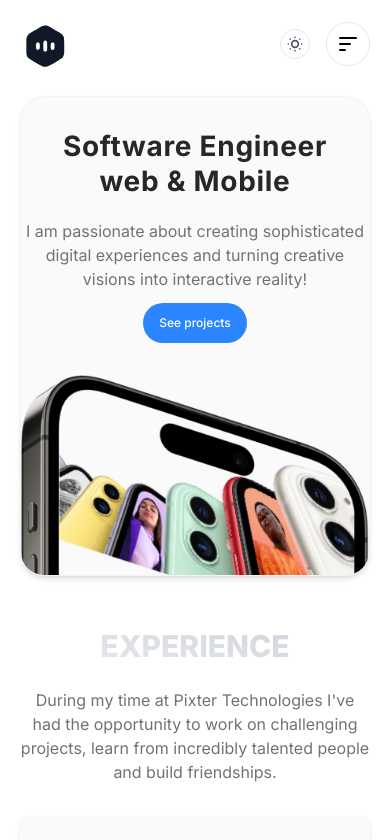
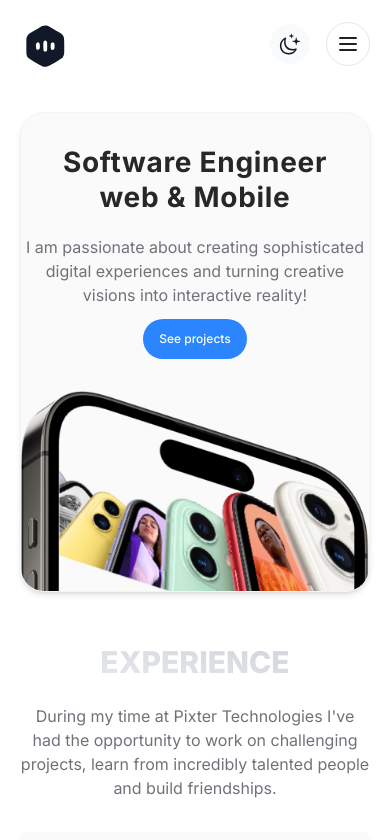
Before and after one commit to MikeFernando/devmaikera, a Next.js app: page / in a window 390 px wide. Shown: the top 840 px of the page. Built offline with nearby package versions, Linux system fonts and the light colour scheme.

Commit message:
button darkmode mobile

```diff
--- a/src/app/layout.tsx
+++ b/src/app/layout.tsx
@@ -19,10 +19,10 @@ export default function RootLayout({
   children: React.ReactNode
 }) {
   return (
-    <html lang="en" className="antialiased">
+    <html lang="en" className="scroll-smooth antialiased">
       <body className={inter.className}>
         <ThemeProvider enableSystem={true} attribute="class">
-          <div className="overflow-hidden bg-white dark:bg-cinza-800 ">
+          <div className="overflow-hidden bg-white dark:bg-cinza-800">
             {children}
           </div>
         </ThemeProvider>
--- a/src/app/projects.tsx
+++ b/src/app/projects.tsx
@@ -1,11 +1,11 @@
-import React from 'react'
-
-export const projects = () => {
+export default function Projects() {
   return (
-    <div className="bg-white">
-      <main className="max-w-7xl bg-gray-50 dark:bg-cinza-900">
-        <ul className="grid grid-cols-3">
-          <li></li>
+    <div className="bg-white dark:bg-cinza-900">
+      <main className="max-w-7xl bg-gray-50 dark:bg-cinza-800">
+        <ul className="grid grid-cols-3 gap-10">
+          <li>projeto 1</li>
+          <li>projeto 2</li>
+          <li>projeto 3</li>
         </ul>
       </main>
     </div>
--- a/src/components/Experience/index.tsx
+++ b/src/components/Experience/index.tsx
@@ -2,7 +2,10 @@ import React from 'react'
 
 export const Experience = () => {
   return (
-    <section className="mx-auto flex flex-col items-center justify-center p-5 md:min-h-screen lg:-mb-32 lg:max-w-7xl lg:py-20">
+    <section
+      id="experience"
+      className="mx-auto flex flex-col items-center justify-center p-5 md:min-h-screen lg:-mb-32 lg:max-w-7xl lg:py-20"
+    >
       <div className="flex flex-col items-center justify-center text-4xl font-bold leading-tight md:mb-24 lg:flex lg:flex-row lg:items-center lg:gap-28">
         <h2 className="mt-8 bg-gradient-to-tr from-gray-200 to-gray-300 bg-clip-text font-montserrat text-3xl font-extrabold uppercase text-transparent dark:bg-gradient-to-br dark:from-gray-200 dark:to-black sm:text-4xl lg:max-w-xs lg:break-all lg:text-9xl lg:tracking-wider">
           Experience
--- a/src/components/Header/MenuHamburger/SvgMenu.tsx
+++ /dev/null
@@ -1,24 +0,0 @@
-import * as React from 'react'
-
-type Props = React.ComponentProps<'svg'>
-
-export function SvgMenu(props: Props) {
-  return (
-    <svg
-      width="800px"
-      height="800px"
-      viewBox="0 0 24 24"
-      fill="none"
-      xmlns="http://www.w3.org/2000/svg"
-      {...props}
-    >
-      <path
-        d="M4 6h16M4 12h10M4 18h5"
-        stroke="#000"
-        strokeWidth={2}
-        strokeLinecap="round"
-        strokeLinejoin="round"
-      />
-    </svg>
-  )
-}
--- a/src/components/Header/MenuHamburger/index.tsx
+++ b/src/components/Header/MenuHamburger/index.tsx
@@ -2,12 +2,32 @@ import React from 'react'
 
 export const MenuHamburger = () => {
   return (
-    <div className="absolute -bottom-[300px] left-0 right-0 h-[300px] rounded-b-2xl bg-white shadow-md transition-all duration-500 md:hidden">
+    <div className="absolute -bottom-[300px] left-0 right-0 top-20 z-[999px] h-[300px] rounded-b-2xl bg-white shadow-md transition-all duration-500 dark:bg-cinza-800 md:hidden">
       <div className="flex h-[300px] flex-col items-center justify-center space-y-8 px-2 pb-2 pt-2 sm:px-3">
-        <a href="#home">Home</a>
-        <a href="#experience">Experience</a>
-        <a href="#skills">Skills</a>
-        <a href="#">Projects</a>
+        <a
+          className="bg-white text-cinza-900 dark:bg-cinza-800 dark:text-white"
+          href="#home"
+        >
+          Home
+        </a>
+        <a
+          className="bg-white text-cinza-900 dark:bg-cinza-800 dark:text-white"
+          href="#experience"
+        >
+          Experience
+        </a>
+        <a
+          className="bg-white text-cinza-900 dark:bg-cinza-800 dark:text-white"
+          href="#skills"
+        >
+          Skills
+        </a>
+        <a
+          className="bg-white text-cinza-900 dark:bg-cinza-800 dark:text-white"
+          href="#"
+        >
+          Projects
+        </a>
       </div>
     </div>
   )
--- a/src/components/Header/index.tsx
+++ b/src/components/Header/index.tsx
@@ -4,10 +4,9 @@ import React, { useEffect } from 'react'
 import { useTheme } from 'next-themes'
 import Link from 'next/link'
 
-import { SunDim, X } from 'lucide-react'
+import { Menu, SunDim, X } from 'lucide-react'
 import { Moon } from './Moon'
 import { Logo } from './Logo'
-import { SvgMenu } from './MenuHamburger/SvgMenu'
 import { MenuHamburger } from './MenuHamburger'
 
 export const Header = () => {
@@ -44,7 +43,7 @@ export const Header = () => {
   }
 
   return (
-    <header className="fixed z-50 h-20 w-full bg-white dark:bg-cinza-800 lg:h-28 lg:pt-6">
+    <header className="z-50 h-20 w-full bg-white dark:bg-cinza-800 lg:h-28 lg:pt-6">
       <div className="mx-auto flex items-center justify-between px-5 pt-4 md:max-w-4xl lg:max-w-5xl lg:px-0 lg:pt-0 xl:max-w-7xl ">
         <div>
           <Logo className="h-14 w-14 -rotate-[8deg] fill-gray-900 dark:fill-white" />
@@ -89,18 +88,16 @@ export const Header = () => {
 
         {/* menu mobile */}
         <div className="flex items-center gap-4 md:hidden">
-          <button className="rounded-full border border-gray-200 p-1">
-            <SunDim size={20} className="text-gray-600" />
-          </button>
+          {renderThemeChanger()}
 
           <button
             onClick={handleMenu}
             className="flex h-11 w-11 items-center justify-center rounded-full border border-gray-200 p-2"
           >
             {open === true ? (
-              <X className='className="h-6 fill-gray-800" w-6' />
+              <X className='className="w-6 h-6 fill-gray-800 dark:fill-white' />
             ) : (
-              <SvgMenu className="h-6 w-6 fill-gray-800" />
+              <Menu className="h-6 w-6 text-cinza-900 dark:fill-white dark:text-white " />
             )}
           </button>
         </div>
--- a/src/components/Home/index.tsx
+++ b/src/components/Home/index.tsx
@@ -10,7 +10,10 @@ import Link from 'next/link'
 
 export const Main = () => {
   return (
-    <main className="mx-5 mt-24 flex h-[480px] flex-col items-center justify-between overflow-hidden rounded-3xl border border-gray-100 bg-neutral-50 shadow-md  dark:border-neutral-800 dark:bg-cinza-900 xxs:h-auto md:mt-24 lg:mx-auto lg:mt-28 lg:max-w-5xl xl:max-w-7xl">
+    <main
+      id="home"
+      className="mx-5 mt-8 flex h-[480px] flex-col items-center justify-between overflow-hidden rounded-3xl border border-gray-100 bg-neutral-50 shadow-md  dark:border-neutral-800 dark:bg-cinza-900 xxs:h-auto lg:mx-auto lg:mt-0 lg:max-w-5xl xl:max-w-7xl"
+    >
       <div className="flex flex-col items-center">
         <h1 className="min-320:text-4xl mt-8 text-center text-[28px] font-bold leading-tight tracking-wide text-zinc-800 dark:text-white sm:pt-10 md:text-5xl lg:text-5xl xl:text-6xl">
           Software Engineer <br /> web & Mobile{' '}
@@ -20,7 +23,7 @@ export const Main = () => {
           turning creative visions into interactive reality!
         </p>
         <Link
-          href="#"
+          href="/projects"
           type="button"
           className="my-3 rounded-full bg-varianteBlue px-4 py-3 text-center text-xs font-medium text-white transition-all hover:bg-varianteBlueHover sm:my-4 sm:px-5 sm:py-3 md:text-sm"
         >
--- a/src/components/Skills/index.tsx
+++ b/src/components/Skills/index.tsx
@@ -13,7 +13,7 @@ import { Testimonials } from '../Testimonials'
 
 export const Skills = () => {
   return (
-    <section className="mx-auto flex max-w-7xl flex-col md:mt-8">
+    <section id="skills" className="mx-auto flex max-w-7xl flex-col md:mt-8">
       <h2 className="mb-4 text-center text-3xl font-extrabold text-gray-800 dark:text-white md:text-5xl lg:text-6xl">
         <span className="bg-gradient-to-r from-cinza-800 to-gray-200 bg-clip-text text-transparent dark:from-white dark:to-cinza-900">
           Hi, I’m Mike Fernando
```
